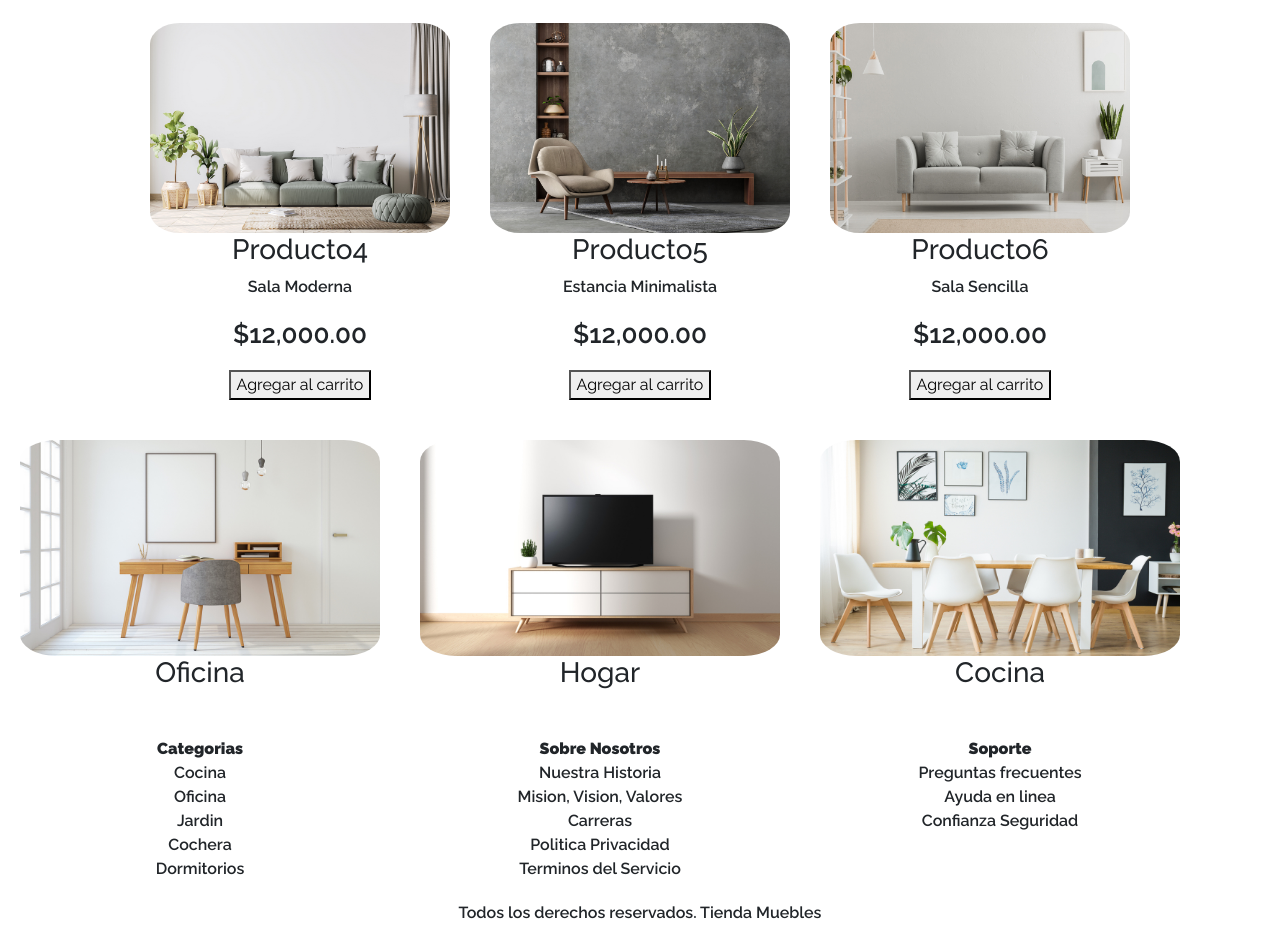
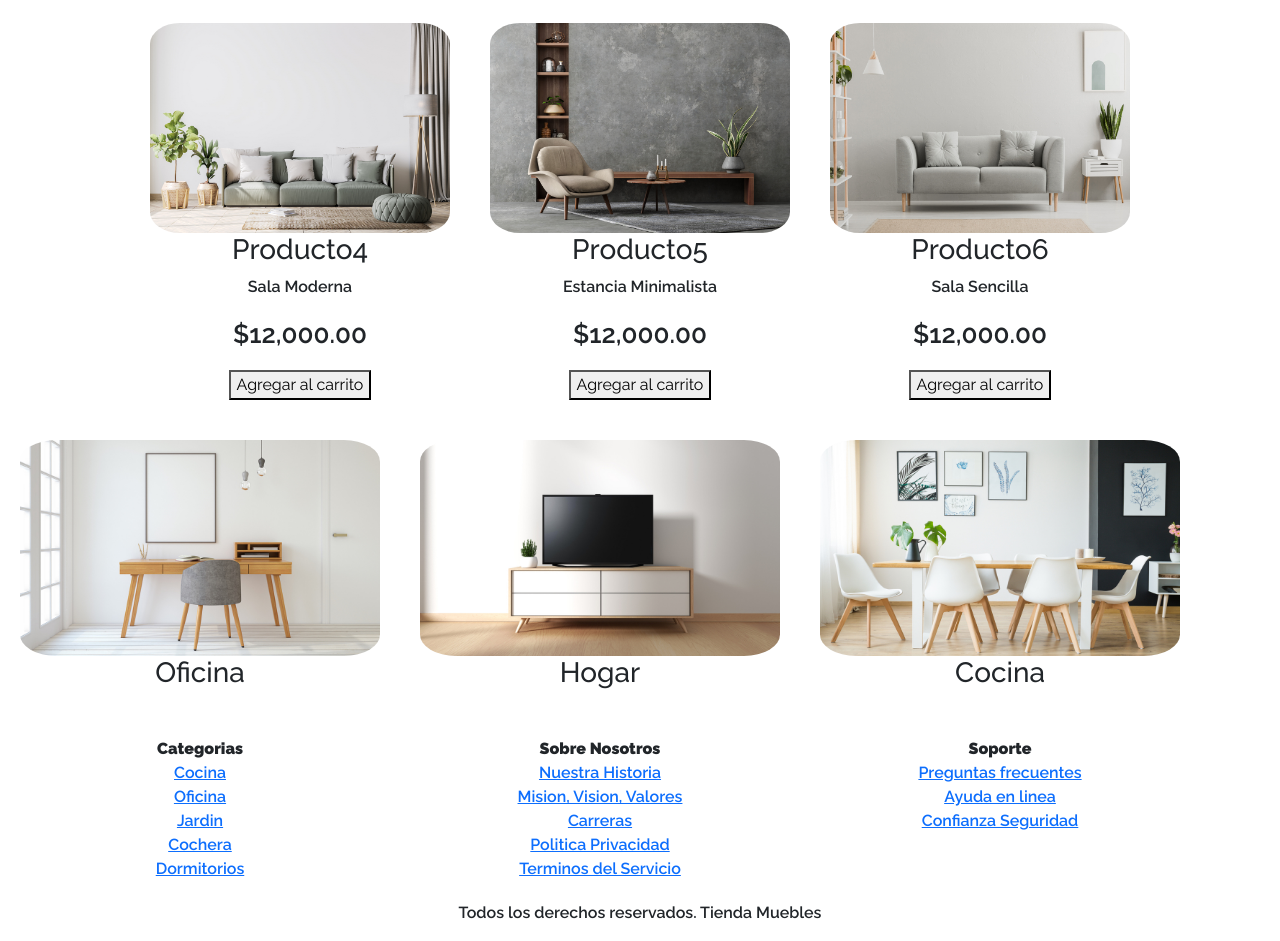
Before and after one commit to AlbertoRmeza/ProyFlex, a plain HTML site: page index.html in a window 1280 px wide. Shown: the part 1292-2233 px from the top of the page. Drawn offline with nearby package versions, Linux system fonts and the light colour scheme; a web font is replaced by a local one.

Commit message:
Se agrega href footer

```diff
--- a/css/style.css
+++ b/css/style.css
@@ -58,7 +58,6 @@ main {
 
 .grupo1 {
     display:flex;
-    /* flex-flow: column wrap; */
     justify-content: center;
 }
 
--- a/index.html
+++ b/index.html
@@ -153,25 +153,25 @@
         <div class="catfoot">
             <div class="catef">
                 <strong id="txtfoot">Categorias</strong>
-                <div>Cocina</div>
-                <div>Oficina</div>
-                <div>Jardin</div>
-                <div>Cochera</div>
-                <div>Dormitorios</div>
+                <div> <a href="">Cocina</a>  </div>
+                <div> <a href="">Oficina</a> </div>
+                <div> <a href="">Jardin</a>  </div>
+                <div> <a href="">Cochera</a> </div>
+                <div> <a href="">Dormitorios</a> </div>
           </div>
           <div class="catef">
                 <strong id="txtfoot">Sobre Nosotros</strong>
-                <div>Nuestra Historia</div>
-                <div>Mision, Vision, Valores</div>
-                <div>Carreras</div>
-                <div>Politica Privacidad</div>
-                <div>Terminos del Servicio</div>
+                <div> <a href="">Nuestra Historia</a>  </div>
+                <div> <a href="">Mision, Vision, Valores</a> </div>
+                <div> <a href="">Carreras</a>  </div>
+                <div> <a href="">Politica Privacidad</a> </div>
+                <div> <a href="">Terminos del Servicio</a> </div>
            </div>
            <div class="catef">
                <strong id="txtfoot">Soporte</strong>
-               <div>Preguntas frecuentes</div>
-               <div>Ayuda en linea</div>
-               <div>Confianza Seguridad</div>
+               <div> <a href="">Preguntas frecuentes</a>  </div>
+               <div> <a href="">Ayuda en linea</a> </div>
+               <div> <a href="">Confianza Seguridad</a>  </div>
           </div>
 
         </div>
```
